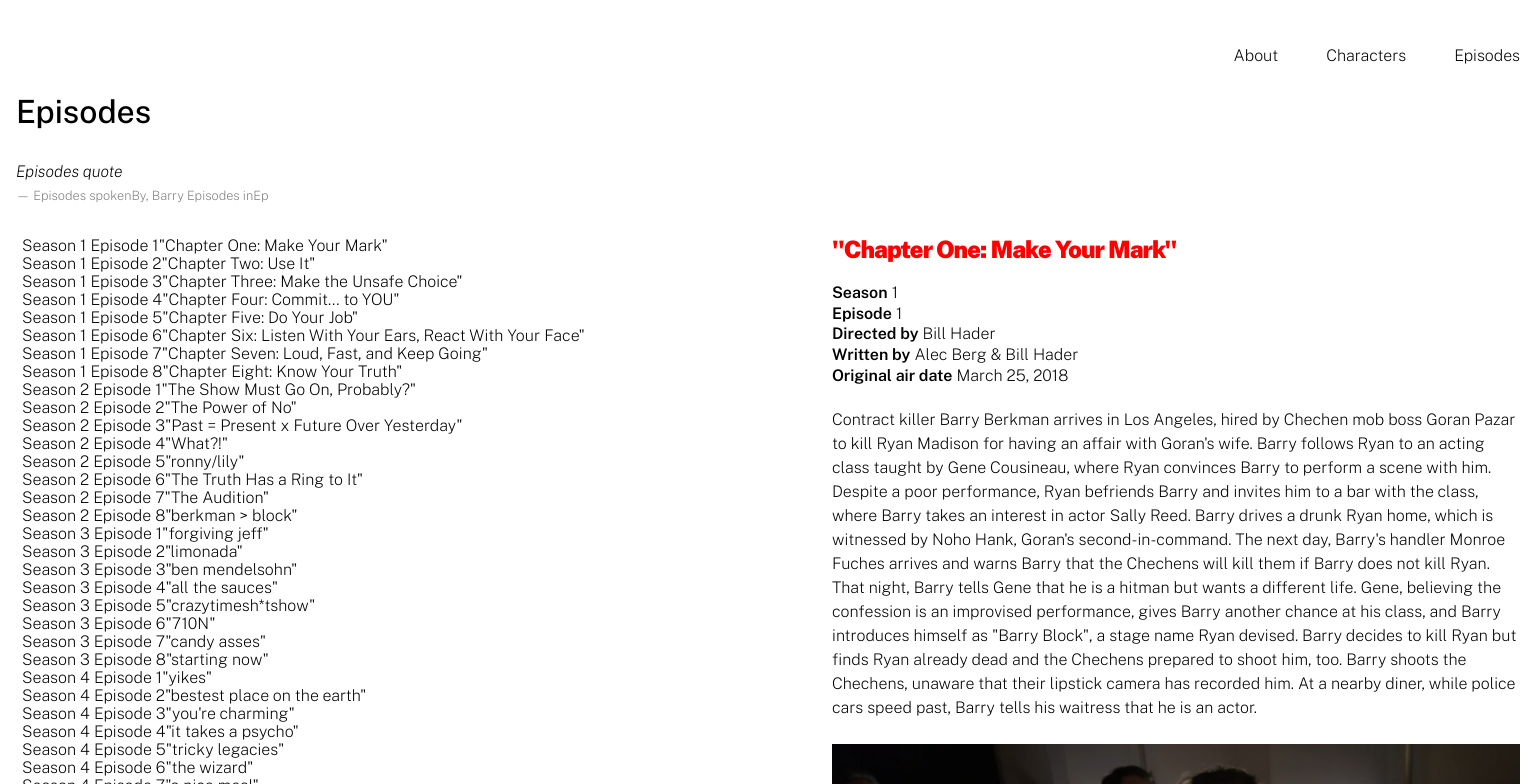
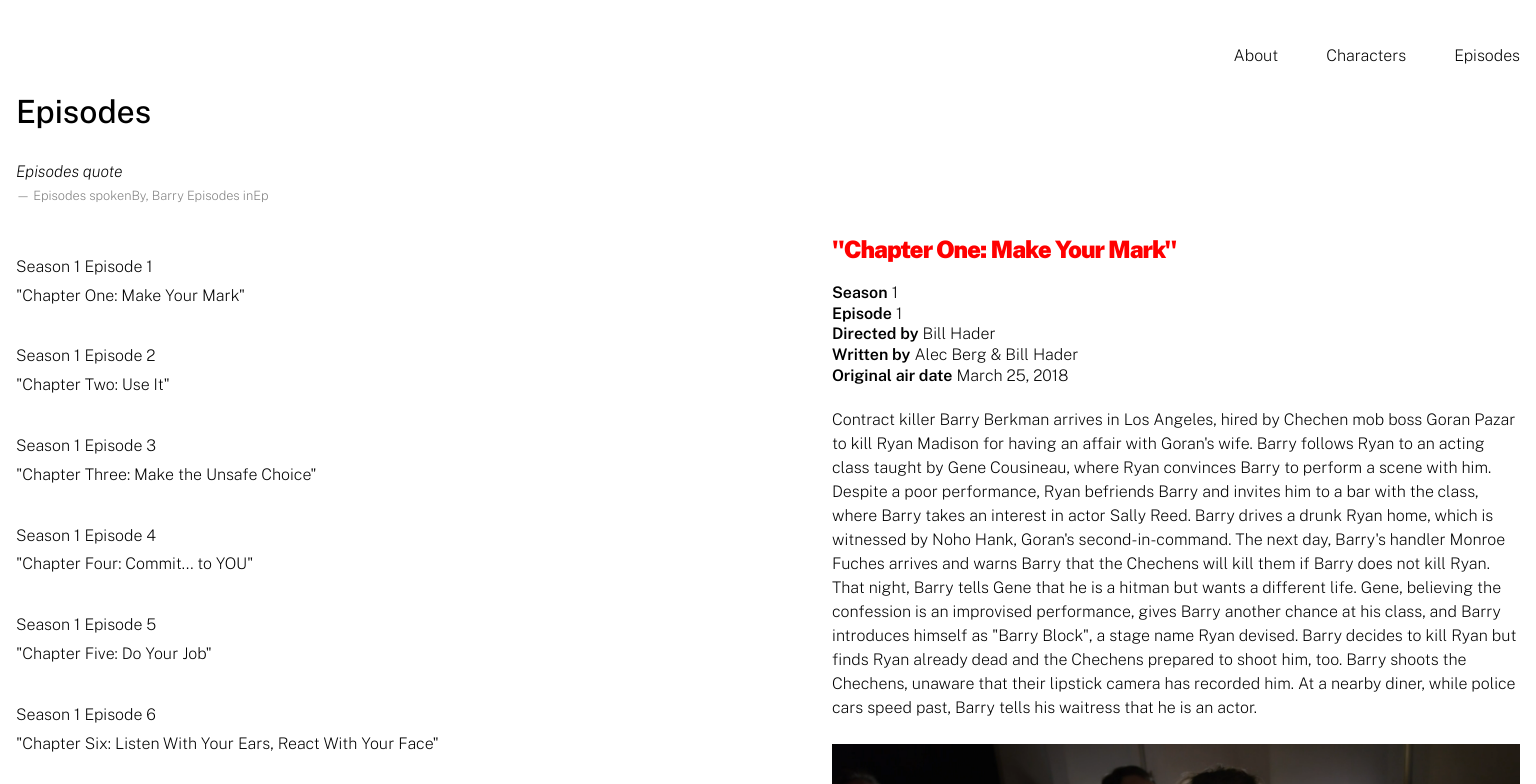
Before and after one commit to conmui/BarryTV, a React (Vite) app: page /episodes in a window 1536 px wide. Shown: the top 784 px of the page. Built offline with nearby package versions, Linux system fonts and the light colour scheme.

Commit message:
Episode Item styles

```diff
--- /dev/null
+++ b/src/components/EpisodeItem.css
@@ -0,0 +1,27 @@
+.EpisodeItem__btn {
+  border-bottom: 1px solid var(--black);
+  padding: 1rem 0;
+  width: 100%;
+}
+
+.EpisodeItem__btn span {
+  display: block;
+  text-align: left;
+  line-height: 1.8rem;
+}
+
+@media (min-width: 1440px) {
+  .EpisodeItem__btn {
+    border-bottom: none;
+    transition: all 0.5s ease-out;
+  }
+
+  .EpisodeItem__btn:hover,
+  .EpisodeItem__btn:focus {
+    color: var(--red);
+    font-weight: 900;
+    letter-spacing: -0.5px;
+    word-spacing: 0.2rem;
+    padding-left: 1.5rem;
+  }
+}
--- a/src/components/EpisodeItem.jsx
+++ b/src/components/EpisodeItem.jsx
@@ -1,9 +1,10 @@
 import React from "react";
+import "/src/components/EpisodeItem.css";
 
 function EpisodeItem({ data, onClick }) {
   return (
     <li>
-      <button onClick={onClick}>
+      <button className="EpisodeItem__btn" onClick={onClick}>
         <span>
           Season {data.season} Episode {data.episode}
         </span>
```
